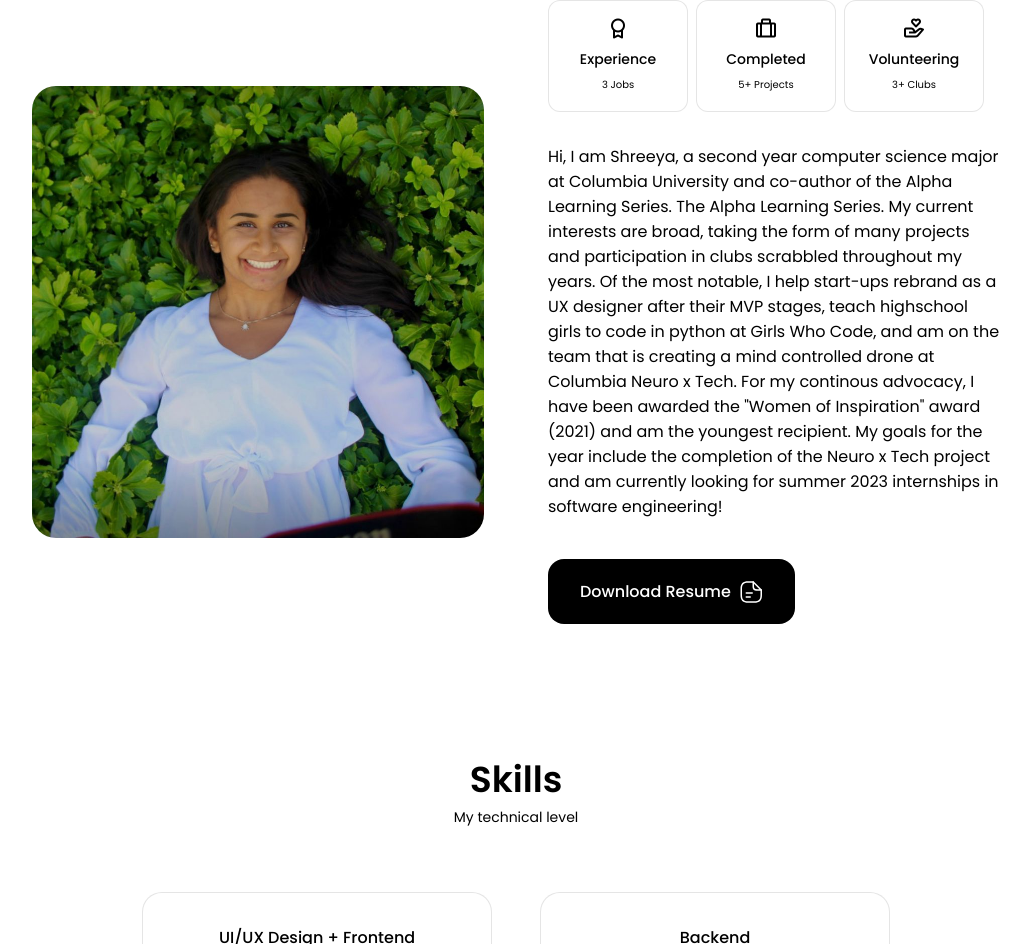
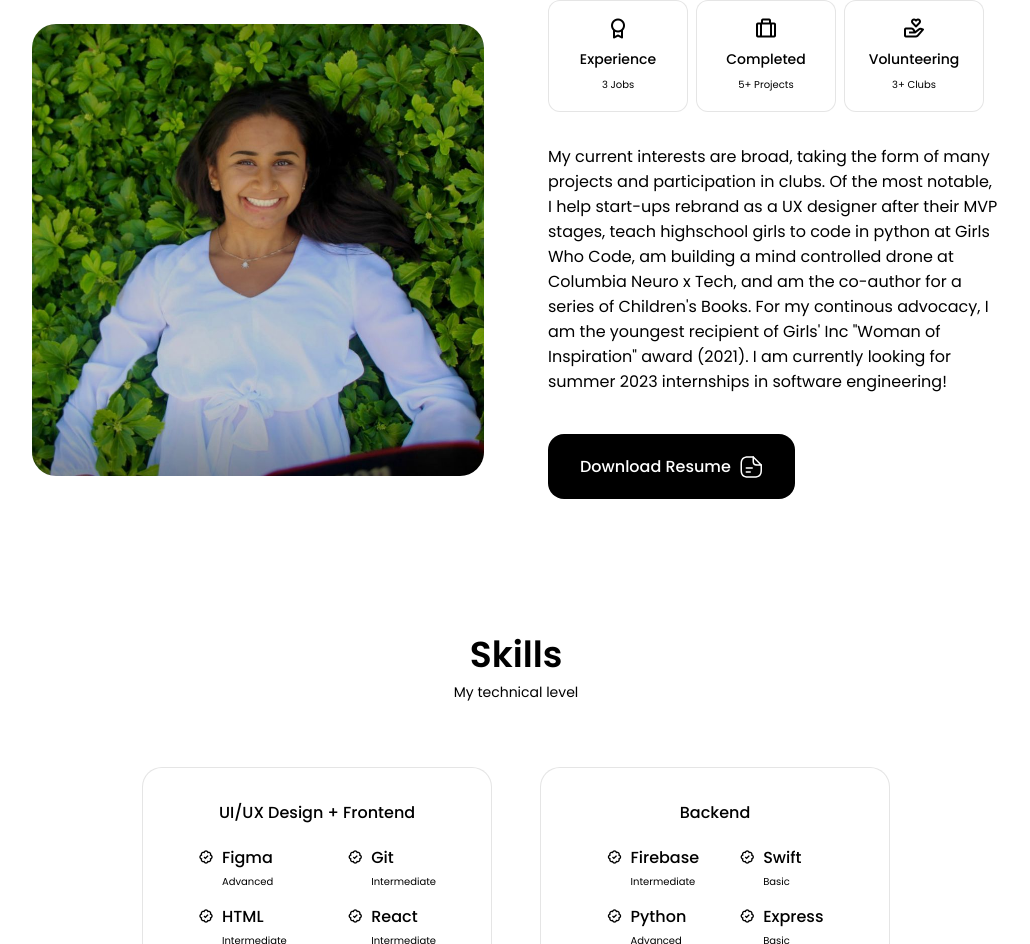
Before and after one commit to shreeyapatell/shreeyapatel.github.io, a React (Create React App) app: page / in a window 1280 px wide. Shown: the part 931-1875 px from the top of the page, without its empty margins (124-1154 px from the left). Built offline with nearby package versions, Linux system fonts and the light colour scheme.

Commit message:
Update About.js

```diff
--- a/src/components/about/About.js
+++ b/src/components/about/About.js
@@ -15,10 +15,13 @@ const About = () => {
             <div className='about__data'>
             <Info/>
 
-            <p className='about__description'> Hi, I am Shreeya, a second year computer science major at Columbia University and co-author of the Alpha Learning Series. The Alpha Learning Series. My current interests are broad, taking the form of many projects and participation in clubs scrabbled throughout my years. Of the most notable, I help start-ups rebrand as a UX designer after their MVP stages, teach highschool girls to code in python at Girls Who Code,
-            and am on the team that is creating a mind controlled drone at Columbia Neuro x Tech. For my continous advocacy, I have been awarded the
-            "Women of Inspiration" award (2021) and am the youngest recipient. My goals for the year include the completion of the Neuro x Tech project and am currently looking for
-            summer 2023 internships in software engineering! </p>
+            <p className='about__description'>
+            My current interests are broad, taking the form of many projects and participation in clubs.
+            Of the most notable, I help start-ups rebrand as a UX designer after their MVP stages, teach highschool girls
+            to code in python at Girls Who Code, am building a mind controlled drone at Columbia Neuro x Tech, and am the
+            co-author for a series of Children's Books. For my continous advocacy, I am the youngest recipient of Girls'
+            Inc "Woman of Inspiration" award (2021). I am currently looking for summer 2023 internships in software engineering!
+              </p>
 
             <a download="" href={CV} className='button button--flex' > Download Resume
                 <svg
```
